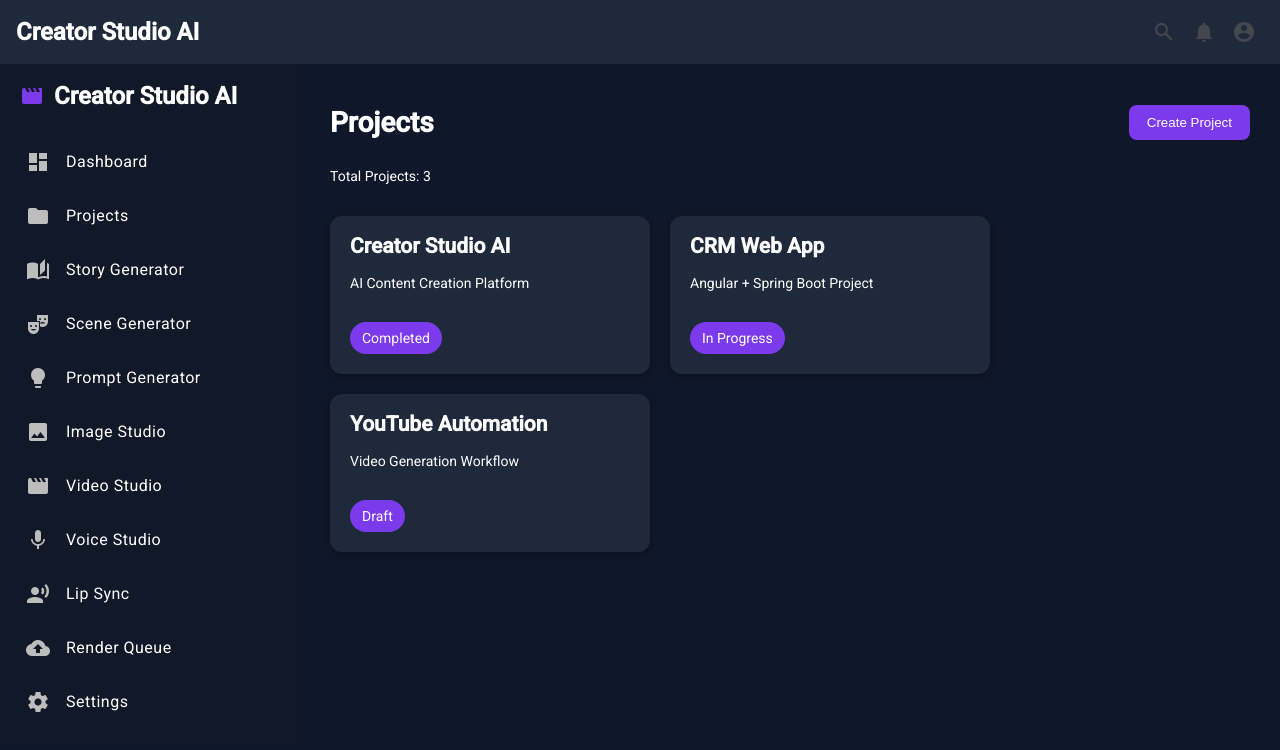
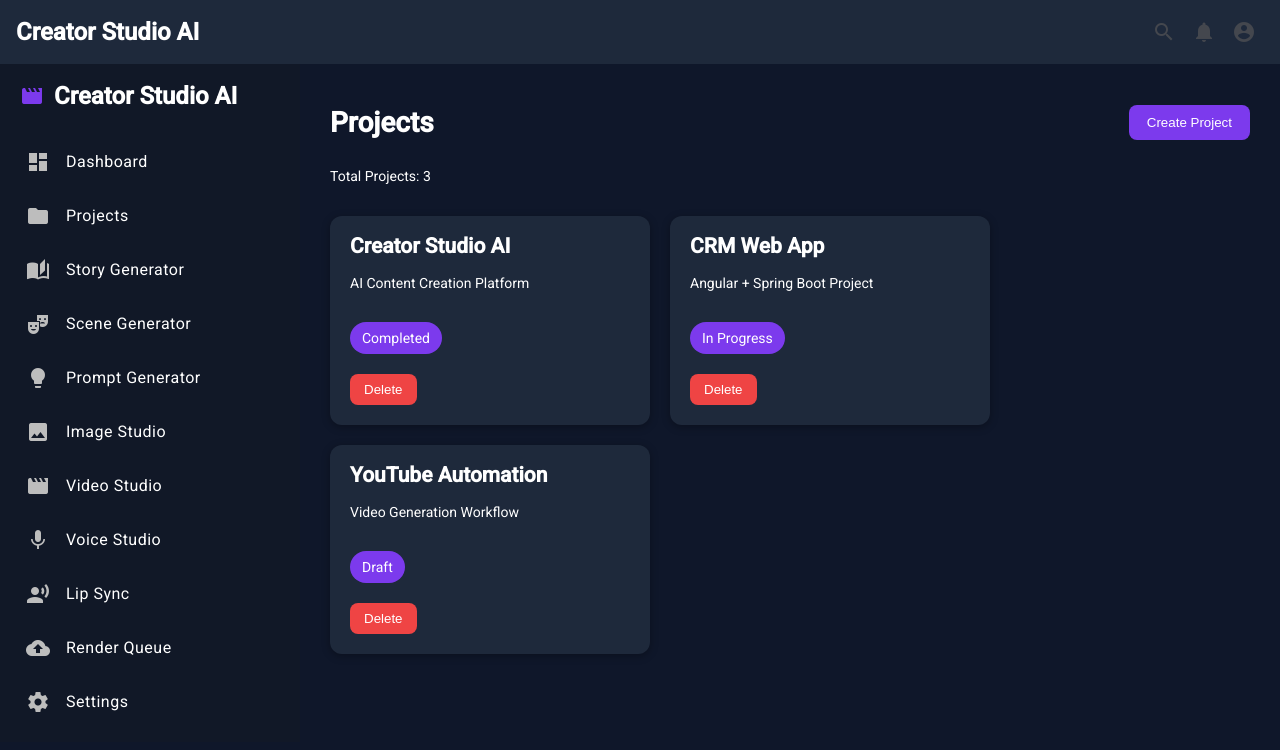
Before and after one commit to erantalinrenola-sketch/creator-studio-ai, an Angular app in the folder frontend/creator-studio-ui/: page /projects in a window 1280 px wide. Shown: the top 750 px of the page. Built offline with nearby package versions, Linux system fonts and the light colour scheme.

Commit message:
Phase 5 Part 5 - Delete Project completed

```diff
--- a/frontend/creator-studio-ui/src/app/features/projects/projects/projects.html
+++ b/frontend/creator-studio-ui/src/app/features/projects/projects/projects.html
@@ -14,7 +14,7 @@
 
   <div
     class="project-card"
-    *ngFor="let project of projects">
+    *ngFor="let project of projects; let i = index">
 
     <h2>{{ project.name }}</h2>
 
@@ -24,6 +24,14 @@
       {{ project.status }}
     </span>
 
+    <br><br>
+
+    <button
+      class="delete-btn"
+      (click)="deleteProject(i)">
+      Delete
+    </button>
+
   </div>
 
 </div>
--- a/frontend/creator-studio-ui/src/app/features/projects/projects/projects.scss
+++ b/frontend/creator-studio-ui/src/app/features/projects/projects/projects.scss
@@ -42,3 +42,12 @@
   background: #7C3AED;
   color: white;
 }
+
+.delete-btn {
+  background: #EF4444;
+  color: white;
+  border: none;
+  padding: 8px 14px;
+  border-radius: 8px;
+  cursor: pointer;
+}
--- a/frontend/creator-studio-ui/src/app/features/projects/projects/projects.ts
+++ b/frontend/creator-studio-ui/src/app/features/projects/projects/projects.ts
@@ -79,4 +79,20 @@
 
   }
 
+  deleteProject(index: number) {
+
+    const confirmed = confirm(
+      'Are you sure you want to delete this project?'
+    );
+
+    if (confirmed) {
+
+      this.projects.splice(index, 1);
+
+      this.projectService.saveProjects(this.projects);
+
+    }
+
+  }
+
 }
```
